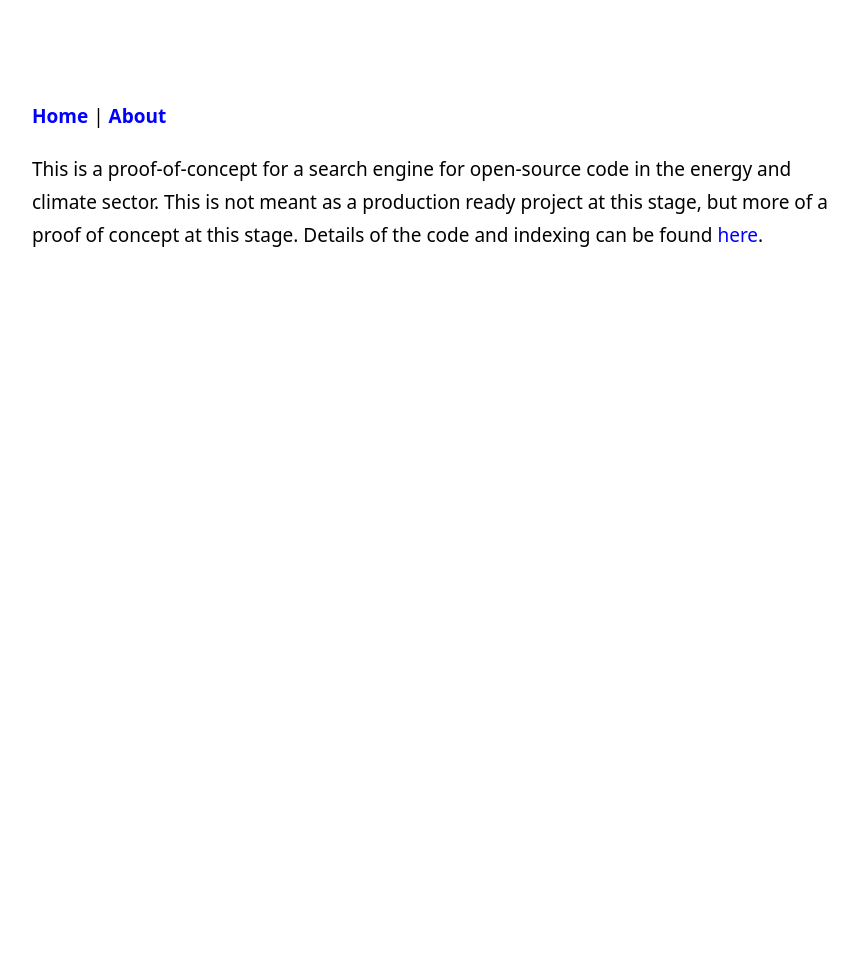
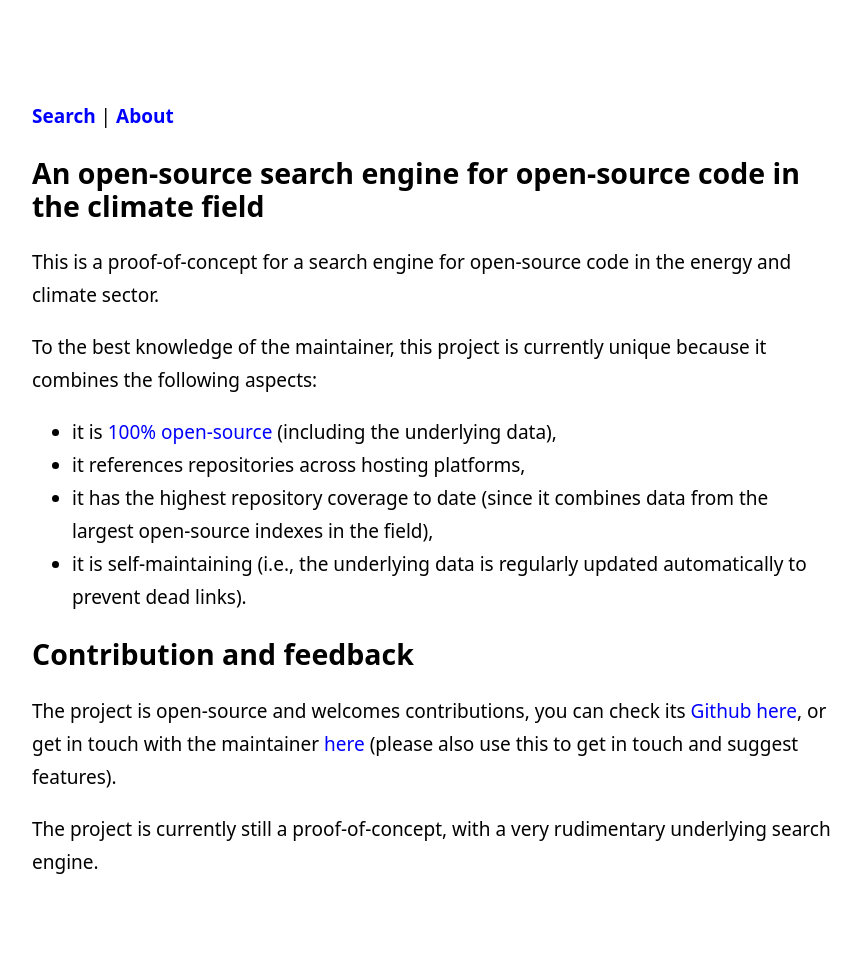
Before and after one commit to Pierre-VF/oss4energy, a FastAPI app: page /about in a window 1280 px wide. Shown: the whole page, without its empty margins (208-1069 px from the left). Before the commit the page ends 247 px from the top, so only its background shows below. Run offline with FastAPI, Linux system fonts and the light colour scheme; parts of the project's set-up code (start-up, migrations or seed data) failed here and were passed over.

Commit message:
Improving presentation

```diff
--- a/src/app/templates/about.html
+++ b/src/app/templates/about.html
@@ -3,10 +3,30 @@
 {% block heading %}{% endblock %}
 {% block content %}
 
-This is a proof-of-concept for a search engine for open-source code in the energy and climate sector.
+<h2>An open-source search engine for open-source code in the climate field</h2>
+<p>
+    This is a proof-of-concept for a search engine for open-source code in the energy and climate sector.
+</p>
 
-This is not meant as a production ready project at this stage, but more of a proof of concept at this stage.
+<p>
+    To the best knowledge of the maintainer, this project is currently unique because it combines the following aspects:
+</p>
+<ul>
+    <li>it is <a href="https://github.com/Pierre-VF/oss4climate/">100% open-source</a> (including the underlying data),</li>
+    <li>it references repositories across hosting platforms,</li>
+    <li>it has the highest repository coverage to date (since it combines data from the largest open-source indexes in the field),</li>
+    <li>it is self-maintaining (i.e., the underlying data is regularly updated automatically to prevent dead links).</li>
+</ul>
 
-Details of the code and indexing can be found <a href="https://github.com/Pierre-VF/oss4climate/">here</a>.
+
+<h2>Contribution and feedback</h2>
+<p>
+    The project is open-source and welcomes contributions, you can check its <a href="https://github.com/Pierre-VF/oss4climate/">Github here</a>,
+    or get in touch with the maintainer <a href="https://pierrevf.consulting/">here</a> (please also use this to get in touch and suggest features).
+</p>
+
+<p>
+    The project is currently still a proof-of-concept, with a very rudimentary underlying search engine.
+</p>
 
 {% endblock %}
--- a/src/app/templates/navbar.html
+++ b/src/app/templates/navbar.html
@@ -18,7 +18,7 @@
 
 <header>
     <nav>
-        <b><a href="/">Home</a></b> |
+        <b><a href="/">Search</a></b> |
         <b><a href="/about">About</a></b>
     </nav>
 </header>
```
